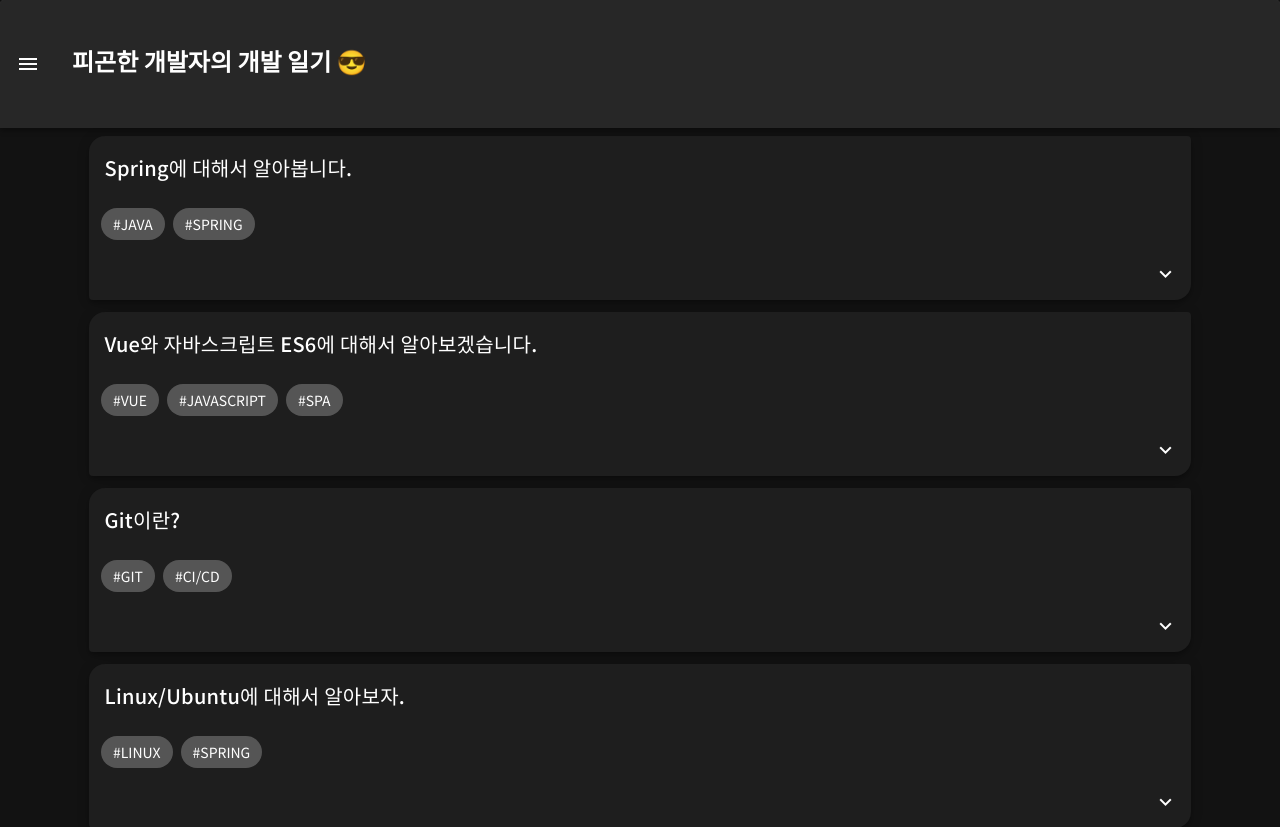
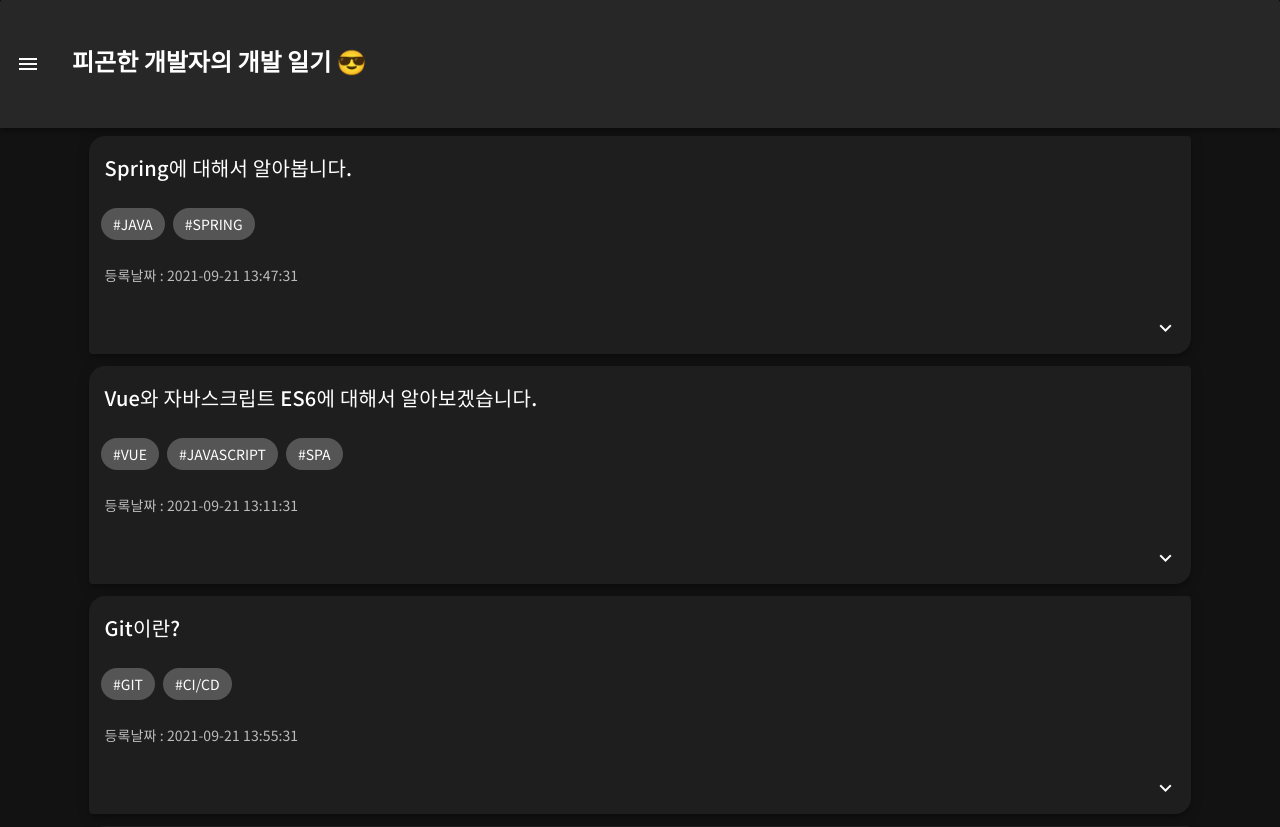
Before and after one commit to krkgj/Front-Vue_blog_project, a Vue app: page / in a window 1280 px wide. Shown: the top 827 px of the page. Built offline with nearby package versions, Linux system fonts and the light colour scheme; a small style sheet from the web is missing.

Commit message:
20210913-002 postList 시간정렬함수 작성중

```diff
--- a/src/components/datas/boardPostList.js
+++ b/src/components/datas/boardPostList.js
@@ -2,6 +2,7 @@
   {
     seq: 1,
     title: "Spring에 대해서 알아봅니다.",
+    createtime: "2021-09-21 13:47:31",
     tags: ["#JAVA", "#SPRING"],
     routeLink: "",
     category: 1,
@@ -11,6 +12,7 @@
   {
     seq: 2,
     title: "Vue와 자바스크립트 ES6에 대해서 알아보겠습니다.",
+    createtime: "2021-09-21 13:11:31",
     tags: ["#VUE", "#JAVASCRIPT", "#SPA"],
     routeLink: "",
     category: 2,
@@ -20,6 +22,7 @@
   {
     seq: 3,
     title: "Git이란?",
+    createtime: "2021-09-21 13:55:31",
     tags: ["#GIT", "#CI/CD"],
     category: 3,
     routeLink: "",
@@ -29,6 +32,7 @@
   {
     seq: 4,
     title: "Linux/Ubuntu에 대해서 알아보자.",
+    createtime: "2021-09-21 13:22:31",
     tags: ["#LINUX", "#SPRING"],
     routeLink: "",
     category: 4,
@@ -38,6 +42,7 @@
   {
     seq: 5,
     title: "MySQL/Oracle는 RDBMS",
+    createtime: "2021-09-21 13:36:31",
     tags: ["#DB", "#MYSQL", "#ORACLE"],
     routeLink: "",
     category: 5,
@@ -47,6 +52,7 @@
   {
     seq: 6,
     title: "코딩 테스트 준비하기",
+    createtime: "2021-09-21 13:13:31",
     tags: ["#CODING", "#CODINGTEST"],
     routeLink: "",
     category: 6,
--- a/src/views/BlogPostList.vue
+++ b/src/views/BlogPostList.vue
@@ -12,15 +12,16 @@
       <v-card-title>
         {{ post.title }}
       </v-card-title>
-      <v-chip-group class="ml-3 my-0" active-class="primary--text">
+      <v-chip-group class="ml-3 my-0">
         <v-chip v-for="(tag, i) in post.tags" :key="i">
           {{ tag }}
         </v-chip>
       </v-chip-group>
 
+      <v-card-text> 등록날짜 : {{ post.createtime }} </v-card-text>
+
       <v-card-actions>
         <v-spacer></v-spacer>
-
         <v-btn icon @click="showContentTruncate($event)" :id="post.seq">
           <v-icon>
             {{ post.show ? "mdi-chevron-up" : "mdi-chevron-down" }}
@@ -66,6 +67,23 @@
 
   // vue가 마운트 되었을 때?
   mounted() {
+    // this.postList.forEach((value) => {
+    //   console.log(value.createtime);
+
+    //   if(value.createtime.substr(0, 4) === value.createtime.substr(0, 4))
+    //   console.log(value.createtime.substr(5, 2));
+    //   console.log(value.createtime.substr(8, 2));
+    //   console.log(value.createtime.substr(11, 2));
+    //   console.log(value.createtime.substr(14, 2));
+    //   console.log(value.createtime.substr(17, 2));
+    // });
+
+    this.postList.sort((e1, e2) => {
+      console.log(e1.createtime);
+      console.log("==============");
+      console.log(e2.createtime);
+      console.log("==============");
+    });
     // postList의 각 요소에 show라는 키로 false 값을 set 한다.
     this.postList.forEach((element) => {
       this.$set(element, "show", false);
--- a/src/views/BlogWriting.vue
+++ b/src/views/BlogWriting.vue
@@ -5,16 +5,16 @@
         v-model="name"
         :counter="10"
         :rules="nameRules"
-        label="게시글 제목"
+        label="게시글 제목*"
         required
       ></v-text-field>
 
-      <v-select v-model="category" label="카테고리" required></v-select>
+      <v-select v-model="category" label="카테고리*" required></v-select>
 
       <v-divider></v-divider>
-      <v-row class="my-1 mx-0">
+
+      <v-row class="my-2 mx-0">
         <v-col class="mt-2 pa-0" cols="12">
-          <v-card>
           <v-sheet color="#fff">
             <editor
               ref="toastEditor"
@@ -22,7 +22,6 @@
               height="700px"
             ></editor>
           </v-sheet>
-          </v-card>
         </v-col>
       </v-row>
       <v-row class="mt-2 mx-0 px-0">
@@ -46,7 +45,7 @@
       </v-row>
       <v-row class="mx-0 pt-0 mb-2">
         <v-col class="text-right mx-0 px-0">
-          <v-btn text-align x-large @click="submit">
+          <v-btn text-align x-large @click="submitd">
             저장
           </v-btn>
         </v-col>
@@ -63,6 +62,12 @@
       },
       tagTextField: "",
       tagList: [],
+      submit: {
+        title: "",
+        category: "",
+        content: "",
+        tags: [],
+      },
     };
   },
   methods: {
@@ -84,7 +89,7 @@
       this.tagList.splice(index, 1);
     },
 
-    submit() {
+    submitd() {
       alert(this.$refs.toastEditor.invoke("getHTML"));
     },
   },
```
Lines whose indentation alone changed are shown as unchanged.
